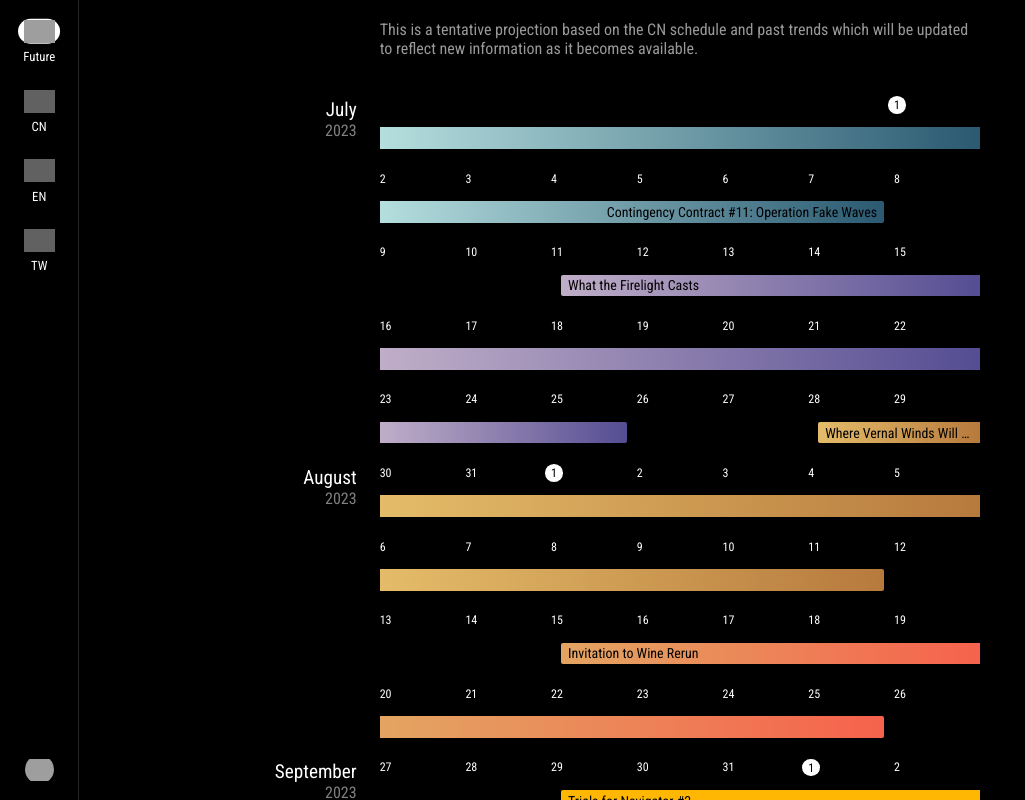
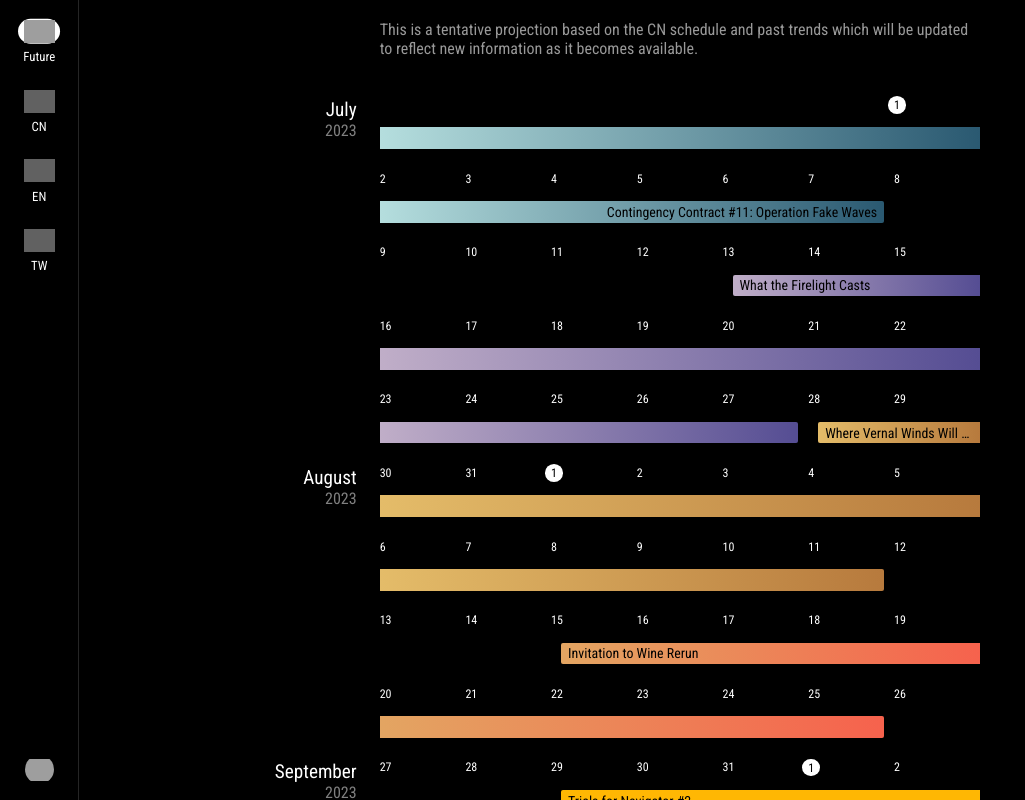
Before and after one commit to jaywyeee/arknights-calendar, a Svelte app: page / in a window 1280 px wide. Shown: the whole page, without its empty margins (0-1025 px from the left). Built offline with nearby package versions, Linux system fonts and the light colour scheme; grey boxes are pictures that could not be loaded; a web font is replaced by a local one.

Commit message:
Update future, CN, and EN schedules

```diff
--- a/src/data/events.json
+++ b/src/data/events.json
@@ -2,7 +2,7 @@
 	"future": {
 		"2023": [
 			{ "start": [ 6, 23], "duration": 14, "event": "cc11" },
-			{ "start": [ 7, 11], "duration": 14, "event": "wtfc" },
+			{ "start": [ 7, 13], "duration": 14, "event": "wtfc" },
 			{ "start": [ 7, 28], "duration": 14, "event": "wvwwnb" },
 			{ "start": [ 8, 15], "duration": 10, "event": "itw", "rerun": true },
 			{ "start": [ 8, 29], "duration":  7, "event": "tfn2" },
@@ -17,7 +17,8 @@
 		"2024": [
 			{ "start": [ 1, 18], "duration": 14, "event": "poeo" },
 			{ "start": [ 2,  1], "duration": 14, "event": "hde" },
-			{ "start": [ 2, 15], "duration": 10, "event": "le", "rerun": true }
+			{ "start": [ 2, 15], "duration": 10, "event": "le", "rerun": true },
+			{ "start": [ 2, 29], "duration":  7, "event": "ssved" }
 		]
 	},
 	"cn": {
@@ -109,7 +110,8 @@
 			{ "start": [ 5,  1], "duration": 21, "event": "l" },
 			{ "start": [ 5, 22], "duration": 14, "event": "poeo" },
 			{ "start": [ 6,  8], "duration": 14, "event": "hde" },
-			{ "start": [ 6, 20], "duration": 10, "event": "le", "rerun": true }
+			{ "start": [ 6, 20], "duration": 10, "event": "le", "rerun": true },
+			{ "start": [ 7,  6], "duration":  7, "event": "ssved" }
 		]
 	},
 	"en": {
@@ -184,7 +186,8 @@
 			{ "start": [ 4,  7], "duration":  7, "event": "ibaw" },
 			{ "start": [ 4, 14], "duration": 10, "event": "nl", "rerun": true },
 			{ "start": [ 5, 23], "duration": 21, "event": "is" },
-			{ "start": [ 6, 13], "duration": 10, "event": "bti", "rerun": true }
+			{ "start": [ 6, 13], "duration": 10, "event": "bti", "rerun": true },
+			{ "start": [ 6, 23], "duration": 14, "event": "cc11" }
 		]
 	},
 	"tw": {
--- a/src/data/names.json
+++ b/src/data/names.json
@@ -52,6 +52,7 @@
 	"rb":      "Rewinding Breeze",
 	"sn":      "Stultifera Navis",
 	"soa":     "Stories of Afternoon",
+	"ssved":   "Skógrinn Svartr Vill Einn Draumr",
 	"tbc":     "To Be Continued",
 	"tfn1":    "Trials for Navigator #1",
 	"tfn2":    "Trials for Navigator #2",
--- a/src/styles/_colors.scss
+++ b/src/styles/_colors.scss
@@ -55,6 +55,7 @@ $colors: (
 	"rb":      (#FF7C4A, #FA9F38),
 	"sn":      (#C6A369),
 	"soa":     (#0BB1FE, #2A82FF),
+	"ssved":   (#748FA2, #C4D1D9),
 	"tbc":     (#C7BDAA, #564934),
 	"tfn1":    (#FFB703),
 	"tfn2":    (#FFB703),
```
